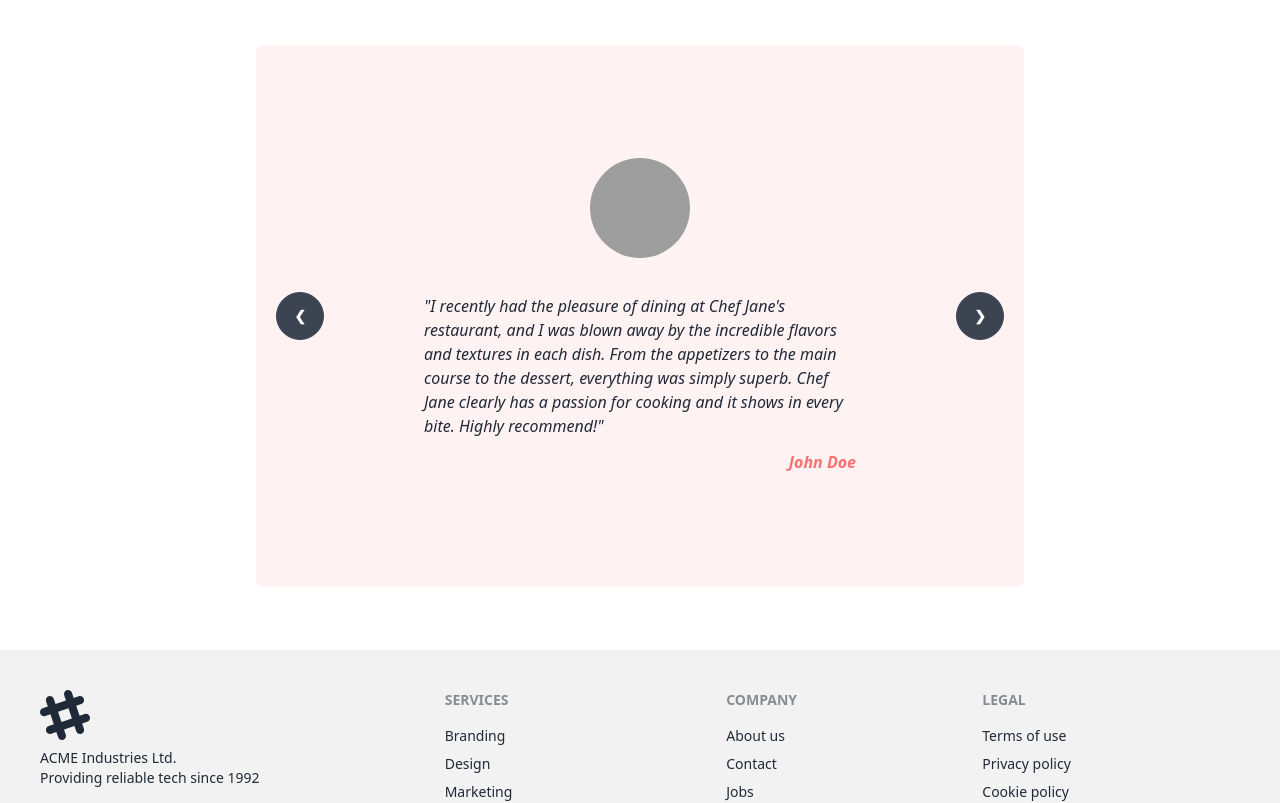
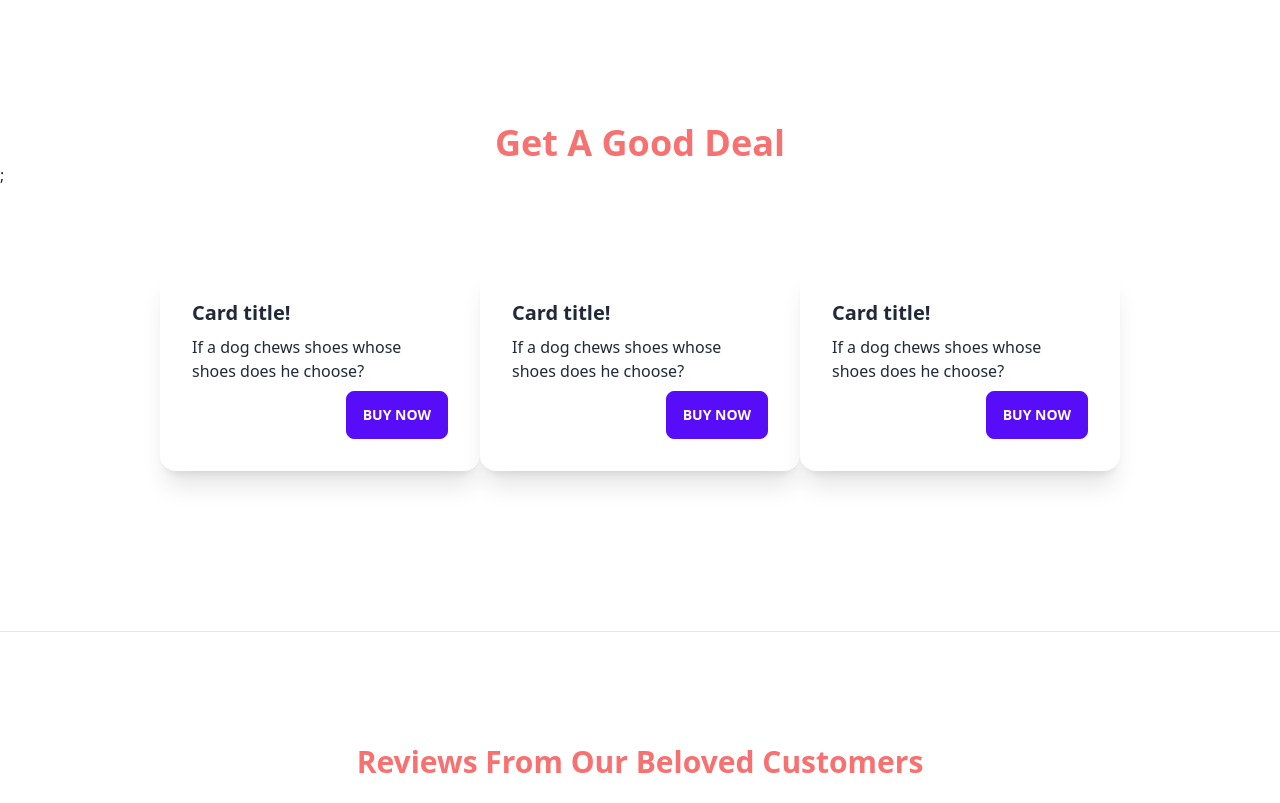
Before and after one commit to yeasinrafee/Hungry-Chef-Client, a React (Vite) app: page / in a window 1280 px wide. Shown: the part 660-1463 px from the top of the page. Built offline with nearby package versions, Linux system fonts and the light colour scheme; grey boxes are pictures that could not be loaded.

Commit message:
Pricing section

```diff
--- a/src/layouts/Main.jsx
+++ b/src/layouts/Main.jsx
@@ -7,7 +7,7 @@ const Main = () => {
   return (
     <div>
       <div className="bg-red-50">
-        <Navbar />{" "}
+        <Navbar />
       </div>
       <Outlet />
       <Footer />
--- a/src/pages/Home/Banner/Banner.jsx
+++ b/src/pages/Home/Banner/Banner.jsx
@@ -4,7 +4,7 @@ import chefAnimation from "../../../../public/chef.json";
 
 const Banner = () => {
   return (
-    <div className="md:flex w-full md:w-3/4 md:mx-auto items-center justify-between mt-5 md:mt-0">
+    <div className="md:flex w-full md:w-3/4 md:mx-auto items-center justify-between my-36 md:mt-0">
       <div className="mx-auto mb-9 md:mb-0 w-10/12 md:w-2/4 ">
         <h1 className="font-bold text-3xl md:text-5xl md:leading-relaxed">
           <span className="text-red-400">Welcome to</span> the World of Culinary
--- a/src/pages/Home/Home/Home.jsx
+++ b/src/pages/Home/Home/Home.jsx
@@ -1,11 +1,13 @@
 import React from "react";
 import Banner from "../Banner/Banner";
 import Testimonials from "../Testimonials/Testimonials";
+import Pricing from "../Pricing/Pricing";
 
 const Home = () => {
   return (
     <div>
       <Banner />
+      <Pricing />
       <Testimonials />
     </div>
   );
--- /dev/null
+++ b/src/pages/Home/Pricing/Pricing.jsx
@@ -0,0 +1,45 @@
+import React from "react";
+
+const Pricing = () => {
+  return (
+    <>
+      <hr />
+      <h2 className="text-center text-red-400 font-bold text-4xl mt-36">
+        Get A Good Deal
+      </h2>
+      ;
+      <div className="md:flex w-full md:w-3/4 md:mx-auto items-center justify-between mt-5 md:mt-20 mb-40">
+        <div className="card w-96 bg-base-100 shadow-xl">
+          <div className="card-body">
+            <h2 className="card-title">Card title!</h2>
+            <p>If a dog chews shoes whose shoes does he choose?</p>
+            <div className="card-actions justify-end">
+              <button className="btn btn-primary">Buy Now</button>
+            </div>
+          </div>
+        </div>
+        <div className="card w-96 bg-base-100 shadow-xl">
+          <div className="card-body">
+            <h2 className="card-title">Card title!</h2>
+            <p>If a dog chews shoes whose shoes does he choose?</p>
+            <div className="card-actions justify-end">
+              <button className="btn btn-primary">Buy Now</button>
+            </div>
+          </div>
+        </div>
+        <div className="card w-96 bg-base-100 shadow-xl">
+          <div className="card-body">
+            <h2 className="card-title">Card title!</h2>
+            <p>If a dog chews shoes whose shoes does he choose?</p>
+            <div className="card-actions justify-end">
+              <button className="btn btn-primary">Buy Now</button>
+            </div>
+          </div>
+        </div>
+      </div>
+      <hr />
+    </>
+  );
+};
+
+export default Pricing;
--- a/src/pages/Shared/Footer/Footer.jsx
+++ b/src/pages/Shared/Footer/Footer.jsx
@@ -4,21 +4,11 @@ const Footer = () => {
   return (
     <footer className="w-100 footer p-10 bg-base-200 text-base-content mx-auto">
       <div>
-        <svg
-          width="50"
-          height="50"
-          viewBox="0 0 24 24"
-          xmlns="http://www.w3.org/2000/svg"
-          fillRule="evenodd"
-          clipRule="evenodd"
-          className="fill-current"
-        >
-          <path d="M22.672 15.226l-2.432.811.841 2.515c.33 1.019-.209 2.127-1.23 2.456-1.15.325-2.148-.321-2.463-1.226l-.84-2.518-5.013 1.677.84 2.517c.391 1.203-.434 2.542-1.831 2.542-.88 0-1.601-.564-1.86-1.314l-.842-2.516-2.431.809c-1.135.328-2.145-.317-2.463-1.229-.329-1.018.211-2.127 1.231-2.456l2.432-.809-1.621-4.823-2.432.808c-1.355.384-2.558-.59-2.558-1.839 0-.817.509-1.582 1.327-1.846l2.433-.809-.842-2.515c-.33-1.02.211-2.129 1.232-2.458 1.02-.329 2.13.209 2.461 1.229l.842 2.515 5.011-1.677-.839-2.517c-.403-1.238.484-2.553 1.843-2.553.819 0 1.585.509 1.85 1.326l.841 2.517 2.431-.81c1.02-.33 2.131.211 2.461 1.229.332 1.018-.21 2.126-1.23 2.456l-2.433.809 1.622 4.823 2.433-.809c1.242-.401 2.557.484 2.557 1.838 0 .819-.51 1.583-1.328 1.847m-8.992-6.428l-5.01 1.675 1.619 4.828 5.011-1.674-1.62-4.829z"></path>
-        </svg>
+        <h2 className="text-3xl text-red-400 font-bold">HungryChef</h2>
         <p>
-          ACME Industries Ltd.
+          Hungry Chef.
           <br />
-          Providing reliable tech since 1992
+          copyright Hungry Chef, 2023
         </p>
       </div>
       <div>
```
